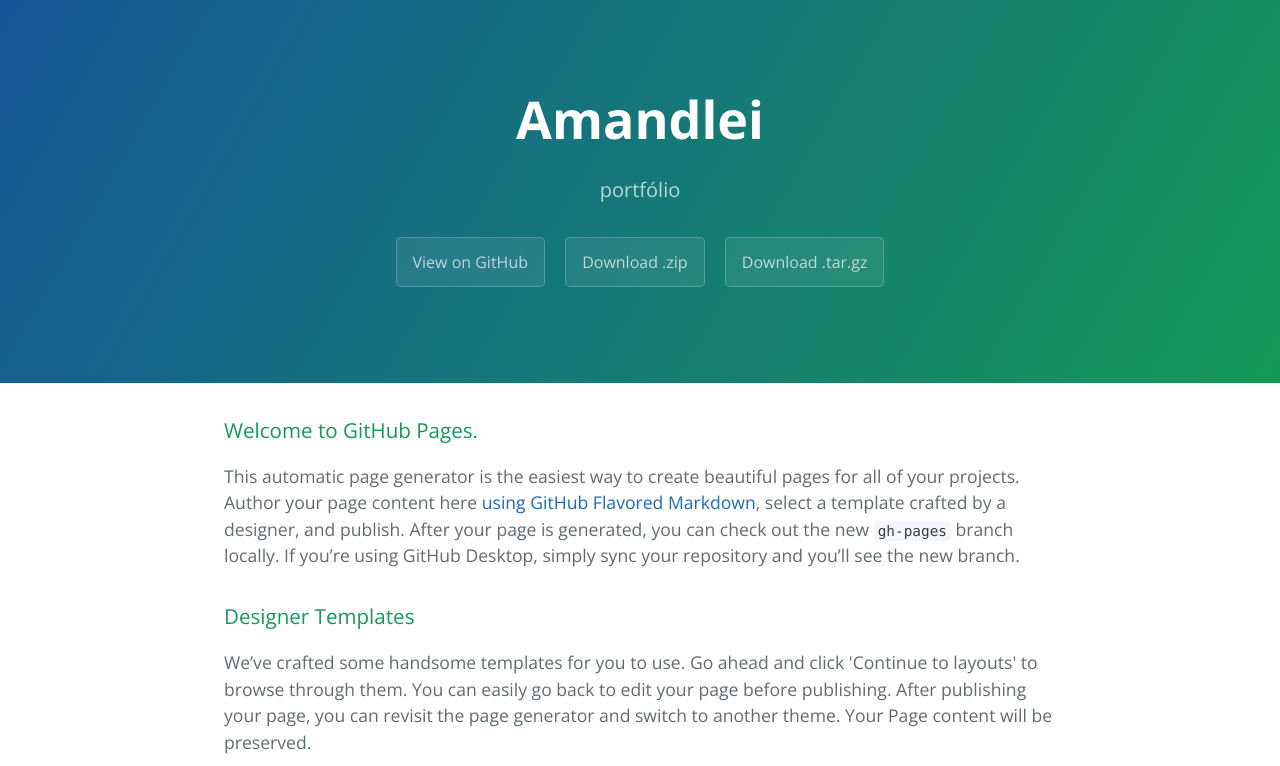
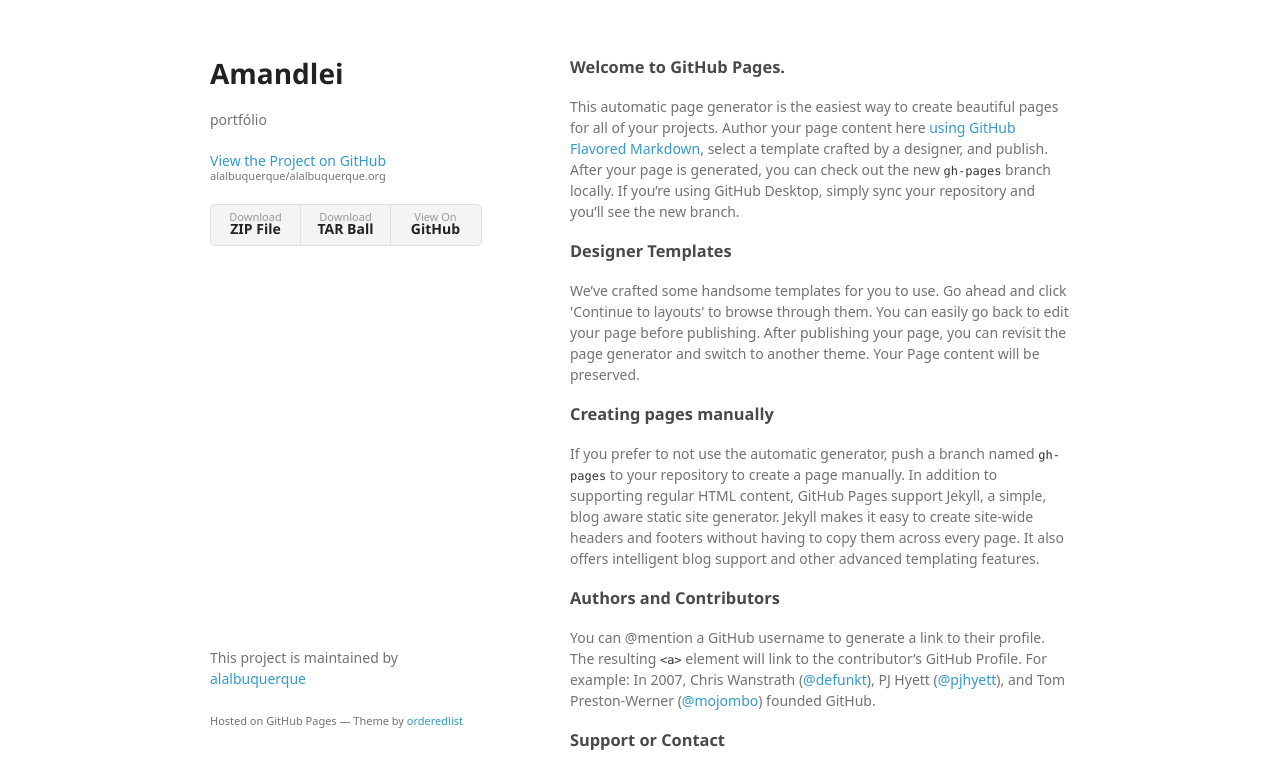
Before and after one commit to alalbuquerque/alalbuquerque-old, a plain HTML site: page index.html in a window 1280 px wide. Shown: the top 766 px of the page. Drawn offline with nearby package versions, Linux system fonts and the light colour scheme; a web font is replaced by a local one.

```diff
--- a/index.html
+++ b/index.html
@@ -1,25 +1,34 @@
-<!DOCTYPE html>
-<html lang="en-us">
+<!doctype html>
+<html>
   <head>
-    <meta charset="UTF-8">
+    <meta charset="utf-8">
+    <meta http-equiv="X-UA-Compatible" content="chrome=1">
     <title>Amandlei by alalbuquerque</title>
-    <meta name="viewport" content="width=device-width, initial-scale=1">
-    <link rel="stylesheet" type="text/css" href="stylesheets/normalize.css" media="screen">
-    <link href='https://fonts.googleapis.com/css?family=Open+Sans:400,700' rel='stylesheet' type='text/css'>
-    <link rel="stylesheet" type="text/css" href="stylesheets/stylesheet.css" media="screen">
-    <link rel="stylesheet" type="text/css" href="stylesheets/github-light.css" media="screen">
+
+    <link rel="stylesheet" href="stylesheets/styles.css">
+    <link rel="stylesheet" href="stylesheets/github-light.css">
+    <meta name="viewport" content="width=device-width">
+    <!--[if lt IE 9]>
+    <script src="//html5shiv.googlecode.com/svn/trunk/html5.js"></script>
+    <![endif]-->
   </head>
   <body>
-    <section class="page-header">
-      <h1 class="project-name">Amandlei</h1>
-      <h2 class="project-tagline">portfólio</h2>
-      <a href="https://github.com/alalbuquerque/amandlei" class="btn">View on GitHub</a>
-      <a href="https://github.com/alalbuquerque/amandlei/zipball/master" class="btn">Download .zip</a>
-      <a href="https://github.com/alalbuquerque/amandlei/tarball/master" class="btn">Download .tar.gz</a>
-    </section>
+    <div class="wrapper">
+      <header>
+        <h1>Amandlei</h1>
+        <p>portfólio</p>
 
-    <section class="main-content">
-      <h3>
+        <p class="view"><a href="https://github.com/alalbuquerque/alalbuquerque.org">View the Project on GitHub <small>alalbuquerque/alalbuquerque.org</small></a></p>
+
+
+        <ul>
+          <li><a href="https://github.com/alalbuquerque/alalbuquerque.org/zipball/master">Download <strong>ZIP File</strong></a></li>
+          <li><a href="https://github.com/alalbuquerque/alalbuquerque.org/tarball/master">Download <strong>TAR Ball</strong></a></li>
+          <li><a href="https://github.com/alalbuquerque/alalbuquerque.org">View On <strong>GitHub</strong></a></li>
+        </ul>
+      </header>
+      <section>
+        <h3>
 <a id="welcome-to-github-pages" class="anchor" href="#welcome-to-github-pages" aria-hidden="true"><span aria-hidden="true" class="octicon octicon-link"></span></a>Welcome to GitHub Pages.</h3>
 
 <p>This automatic page generator is the easiest way to create beautiful pages for all of your projects. Author your page content here <a href="https://guides.github.com/features/mastering-markdown/">using GitHub Flavored Markdown</a>, select a template crafted by a designer, and publish. After your page is generated, you can check out the new <code>gh-pages</code> branch locally. If you’re using GitHub Desktop, simply sync your repository and you’ll see the new branch.</p>
@@ -43,15 +52,13 @@
 <a id="support-or-contact" class="anchor" href="#support-or-contact" aria-hidden="true"><span aria-hidden="true" class="octicon octicon-link"></span></a>Support or Contact</h3>
 
 <p>Having trouble with Pages? Check out our <a href="https://help.github.com/pages">documentation</a> or <a href="https://github.com/contact">contact support</a> and we’ll help you sort it out.</p>
-
-      <footer class="site-footer">
-        <span class="site-footer-owner"><a href="https://github.com/alalbuquerque/amandlei">Amandlei</a> is maintained by <a href="https://github.com/alalbuquerque">alalbuquerque</a>.</span>
-
-        <span class="site-footer-credits">This page was generated by <a href="https://pages.github.com">GitHub Pages</a> using the <a href="https://github.com/jasonlong/cayman-theme">Cayman theme</a> by <a href="https://twitter.com/jasonlong">Jason Long</a>.</span>
+      </section>
+      <footer>
+        <p>This project is maintained by <a href="https://github.com/alalbuquerque">alalbuquerque</a></p>
+        <p><small>Hosted on GitHub Pages &mdash; Theme by <a href="https://github.com/orderedlist">orderedlist</a></small></p>
       </footer>
-
-    </section>
-
+    </div>
+    <script src="javascripts/scale.fix.js"></script>
 
   </body>
 </html>
--- /dev/null
+++ b/javascripts/scale.fix.js
@@ -0,0 +1,17 @@
+var metas = document.getElementsByTagName('meta');
+var i;
+if (navigator.userAgent.match(/iPhone/i)) {
+  for (i=0; i<metas.length; i++) {
+    if (metas[i].name == "viewport") {
+      metas[i].content = "width=device-width, minimum-scale=1.0, maximum-scale=1.0";
+    }
+  }
+  document.addEventListener("gesturestart", gestureStart, false);
+}
+function gestureStart() {
+  for (i=0; i<metas.length; i++) {
+    if (metas[i].name == "viewport") {
+      metas[i].content = "width=device-width, minimum-scale=0.25, maximum-scale=1.6";
+    }
+  }
+}
--- /dev/null
+++ b/stylesheets/styles.css
@@ -0,0 +1,324 @@
+@font-face {
+  font-family: 'Noto Sans';
+  font-weight: 400;
+  font-style: normal;
+  src: url('../fonts/Noto-Sans-regular/Noto-Sans-regular.eot');
+  src: url('../fonts/Noto-Sans-regular/Noto-Sans-regular.eot?#iefix') format('embedded-opentype'),
+       local('Noto Sans'),
+       local('Noto-Sans-regular'),
+       url('../fonts/Noto-Sans-regular/Noto-Sans-regular.woff2') format('woff2'),
+       url('../fonts/Noto-Sans-regular/Noto-Sans-regular.woff') format('woff'),
+       url('../fonts/Noto-Sans-regular/Noto-Sans-regular.ttf') format('truetype'),
+       url('../fonts/Noto-Sans-regular/Noto-Sans-regular.svg#NotoSans') format('svg');
+}
+
+@font-face {
+  font-family: 'Noto Sans';
+  font-weight: 700;
+  font-style: normal;
+  src: url('../fonts/Noto-Sans-700/Noto-Sans-700.eot');
+  src: url('../fonts/Noto-Sans-700/Noto-Sans-700.eot?#iefix') format('embedded-opentype'),
+       local('Noto Sans Bold'),
+       local('Noto-Sans-700'),
+       url('../fonts/Noto-Sans-700/Noto-Sans-700.woff2') format('woff2'),
+       url('../fonts/Noto-Sans-700/Noto-Sans-700.woff') format('woff'),
+       url('../fonts/Noto-Sans-700/Noto-Sans-700.ttf') format('truetype'),
+       url('../fonts/Noto-Sans-700/Noto-Sans-700.svg#NotoSans') format('svg');
+}
+
+@font-face {
+  font-family: 'Noto Sans';
+  font-weight: 400;
+  font-style: italic;
+  src: url('../fonts/Noto-Sans-italic/Noto-Sans-italic.eot');
+  src: url('../fonts/Noto-Sans-italic/Noto-Sans-italic.eot?#iefix') format('embedded-opentype'),
+       local('Noto Sans Italic'),
+       local('Noto-Sans-italic'),
+       url('../fonts/Noto-Sans-italic/Noto-Sans-italic.woff2') format('woff2'),
+       url('../fonts/Noto-Sans-italic/Noto-Sans-italic.woff') format('woff'),
+       url('../fonts/Noto-Sans-italic/Noto-Sans-italic.ttf') format('truetype'),
+       url('../fonts/Noto-Sans-italic/Noto-Sans-italic.svg#NotoSans') format('svg');
+}
+
+@font-face {
+  font-family: 'Noto Sans';
+  font-weight: 700;
+  font-style: italic;
+  src: url('../fonts/Noto-Sans-700italic/Noto-Sans-700italic.eot');
+  src: url('../fonts/Noto-Sans-700italic/Noto-Sans-700italic.eot?#iefix') format('embedded-opentype'),
+       local('Noto Sans Bold Italic'),
+       local('Noto-Sans-700italic'),
+       url('../fonts/Noto-Sans-700italic/Noto-Sans-700italic.woff2') format('woff2'),
+       url('../fonts/Noto-Sans-700italic/Noto-Sans-700italic.woff') format('woff'),
+       url('../fonts/Noto-Sans-700italic/Noto-Sans-700italic.ttf') format('truetype'),
+       url('../fonts/Noto-Sans-700italic/Noto-Sans-700italic.svg#NotoSans') format('svg');
+}
+
+body {
+  background-color: #fff;
+  padding:50px;
+  font: 14px/1.5 "Noto Sans", "Helvetica Neue", Helvetica, Arial, sans-serif;
+  color:#727272;
+  font-weight:400;
+}
+
+h1, h2, h3, h4, h5, h6 {
+  color:#222;
+  margin:0 0 20px;
+}
+
+p, ul, ol, table, pre, dl {
+  margin:0 0 20px;
+}
+
+h1, h2, h3 {
+  line-height:1.1;
+}
+
+h1 {
+  font-size:28px;
+}
+
+h2 {
+  color:#393939;
+}
+
+h3, h4, h5, h6 {
+  color:#494949;
+}
+
+a {
+  color:#39c;
+  text-decoration:none;
+}
+
+a:hover {
+  color:#069;
+}
+
+a small {
+  font-size:11px;
+  color:#777;
+  margin-top:-0.3em;
+  display:block;
+}
+
+a:hover small {
+  color:#777;
+}
+
+.wrapper {
+  width:860px;
+  margin:0 auto;
+}
+
+blockquote {
+  border-left:1px solid #e5e5e5;
+  margin:0;
+  padding:0 0 0 20px;
+  font-style:italic;
+}
+
+code, pre {
+  font-family:Monaco, Bitstream Vera Sans Mono, Lucida Console, Terminal, Consolas, Liberation Mono, DejaVu Sans Mono, Courier New, monospace;
+  color:#333;
+  font-size:12px;
+}
+
+pre {
+  padding:8px 15px;
+  background: #f8f8f8;
+  border-radius:5px;
+  border:1px solid #e5e5e5;
+  overflow-x: auto;
+}
+
+table {
+  width:100%;
+  border-collapse:collapse;
+}
+
+th, td {
+  text-align:left;
+  padding:5px 10px;
+  border-bottom:1px solid #e5e5e5;
+}
+
+dt {
+  color:#444;
+  font-weight:700;
+}
+
+th {
+  color:#444;
+}
+
+img {
+  max-width:100%;
+}
+
+header {
+  width:270px;
+  float:left;
+  position:fixed;
+  -webkit-font-smoothing:subpixel-antialiased;
+}
+
+header ul {
+  list-style:none;
+  height:40px;
+  padding:0;
+  background: #f4f4f4;
+  border-radius:5px;
+  border:1px solid #e0e0e0;
+  width:270px;
+}
+
+header li {
+  width:89px;
+  float:left;
+  border-right:1px solid #e0e0e0;
+  height:40px;
+}
+
+header li:first-child a {
+  border-radius:5px 0 0 5px;
+}
+
+header li:last-child a {
+  border-radius:0 5px 5px 0;
+}
+
+header ul a {
+  line-height:1;
+  font-size:11px;
+  color:#999;
+  display:block;
+  text-align:center;
+  padding-top:6px;
+  height:34px;
+}
+
+header ul a:hover {
+  color:#999;
+}
+
+header ul a:active {
+  background-color:#f0f0f0;
+}
+
+strong {
+  color:#222;
+  font-weight:700;
+}
+
+header ul li + li + li {
+  border-right:none;
+  width:89px;
+}
+
+header ul a strong {
+  font-size:14px;
+  display:block;
+  color:#222;
+}
+
+section {
+  width:500px;
+  float:right;
+  padding-bottom:50px;
+}
+
+small {
+  font-size:11px;
+}
+
+hr {
+  border:0;
+  background:#e5e5e5;
+  height:1px;
+  margin:0 0 20px;
+}
+
+footer {
+  width:270px;
+  float:left;
+  position:fixed;
+  bottom:50px;
+  -webkit-font-smoothing:subpixel-antialiased;
+}
+
+@media print, screen and (max-width: 960px) {
+
+  div.wrapper {
+    width:auto;
+    margin:0;
+  }
+
+  header, section, footer {
+    float:none;
+    position:static;
+    width:auto;
+  }
+
+  header {
+    padding-right:320px;
+  }
+
+  section {
+    border:1px solid #e5e5e5;
+    border-width:1px 0;
+    padding:20px 0;
+    margin:0 0 20px;
+  }
+
+  header a small {
+    display:inline;
+  }
+
+  header ul {
+    position:absolute;
+    right:50px;
+    top:52px;
+  }
+}
+
+@media print, screen and (max-width: 720px) {
+  body {
+    word-wrap:break-word;
+  }
+
+  header {
+    padding:0;
+  }
+
+  header ul, header p.view {
+    position:static;
+  }
+
+  pre, code {
+    word-wrap:normal;
+  }
+}
+
+@media print, screen and (max-width: 480px) {
+  body {
+    padding:15px;
+  }
+
+  header ul {
+    width:99%;
+  }
+
+  header li, header ul li + li + li {
+    width:33%;
+  }
+}
+
+@media print {
+  body {
+    padding:0.4in;
+    font-size:12pt;
+    color:#444;
+  }
+}
```
